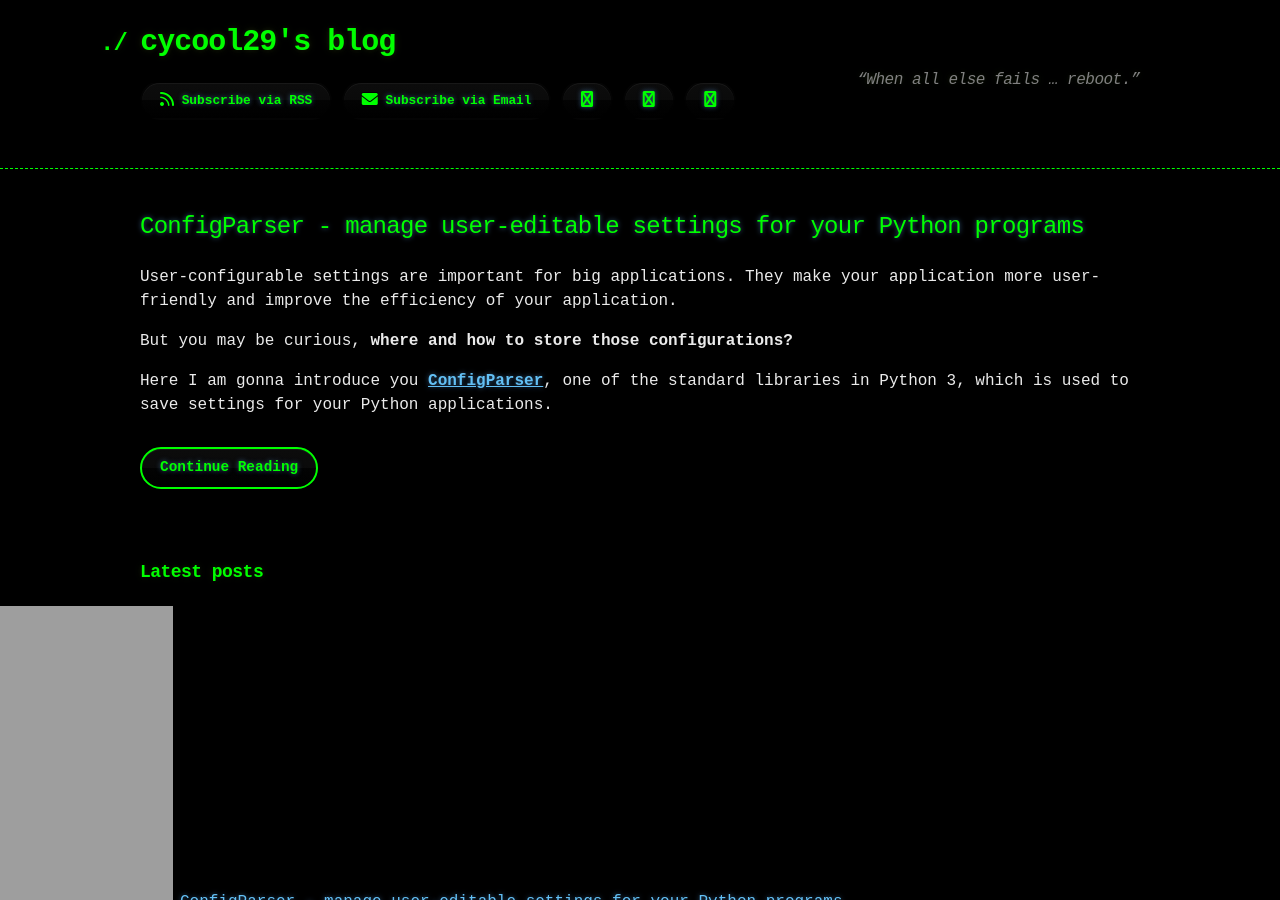
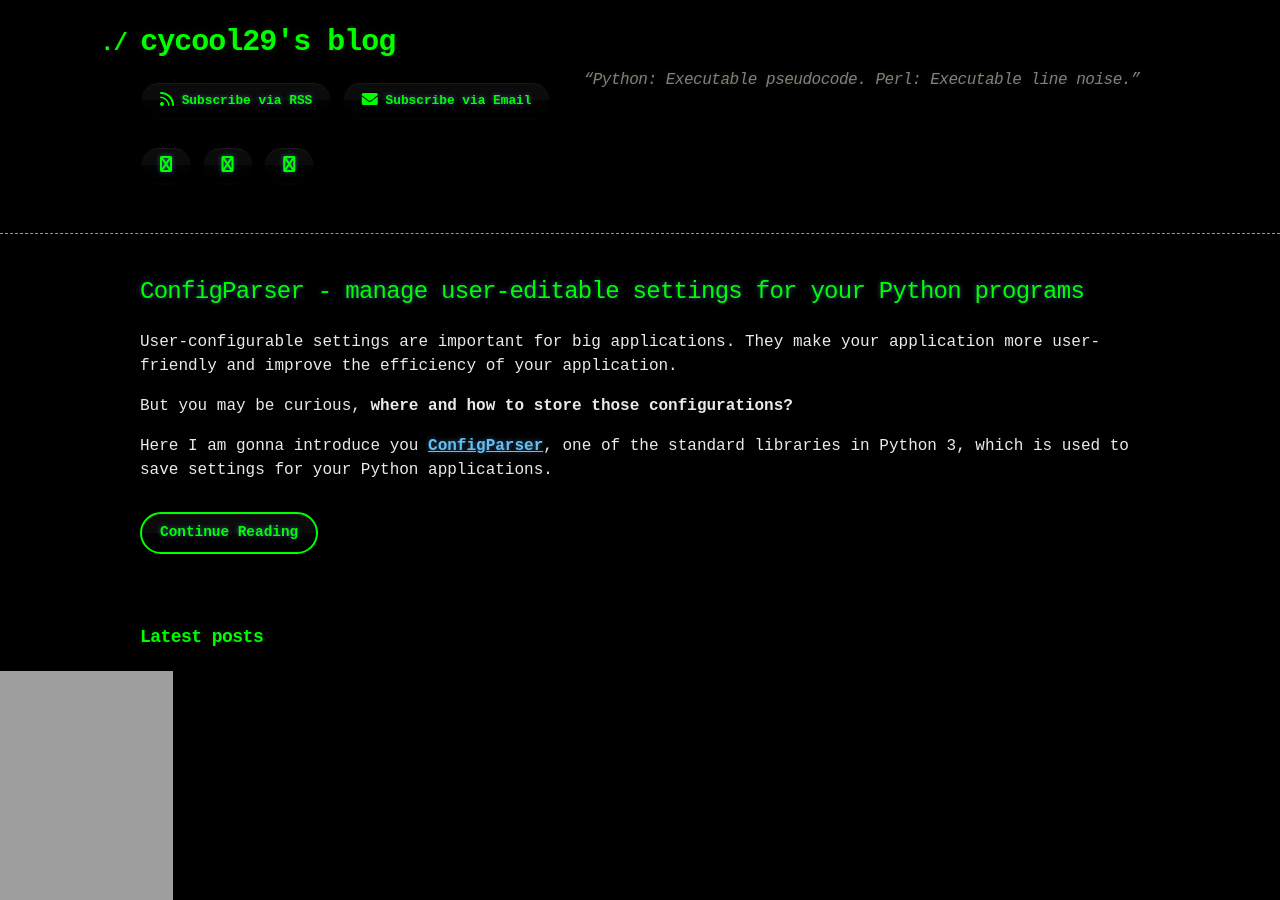
Before and after one commit to cycool29/cycool29.github.io, a Jekyll site: the page built from index.md, in a window 1280 px wide and 900 px high. Built offline with Jekyll 4.4.1, drawn with Linux system fonts in a browser that asks for light colours; a style sheet for code colours, icons or effects is not loaded.

Commit message:
Update quotes

```diff
--- a/_config.yml
+++ b/_config.yml
@@ -1,5 +1,5 @@
 title: cycool29's blog
-description: "“When all else fails … reboot.” "
+description: "“Python: Executable pseudocode. Perl: Executable line noise.” "
 bio: A high school student. Intermediate in Python, Git, Bash. Learning JavaScript. He/Him. "
 author: cycool29
 url: https://cycool29.github.io
```
